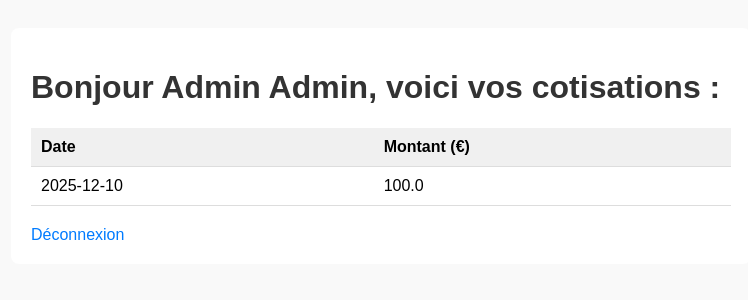
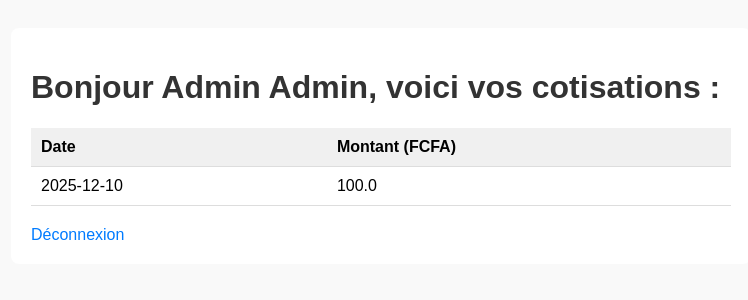
Before and after one commit to medardgaf/association_app, a Flask app: template templates/dashboard.html in a window 1280 px wide. Shown: the top 300 px of the page, without its empty margins (259-1007 px from the left). Run offline with Flask 3, Linux system fonts and the light colour scheme; the template is opened without the code that fills it: values that come from a table or form of the project are taken from there, others are empty; data comes from the database, SQL or seed files in the repository.

Commit message:
dashboard.html

```diff
--- a/templates/dashboard.html
+++ b/templates/dashboard.html
@@ -20,7 +20,7 @@
         <table>
             <tr>
                 <th>Date</th>
-                <th>Montant (€)</th>
+                <th>Montant (FCFA)</th>
             </tr>
             {% for cotisation in cotisations %}
             <tr>
```
